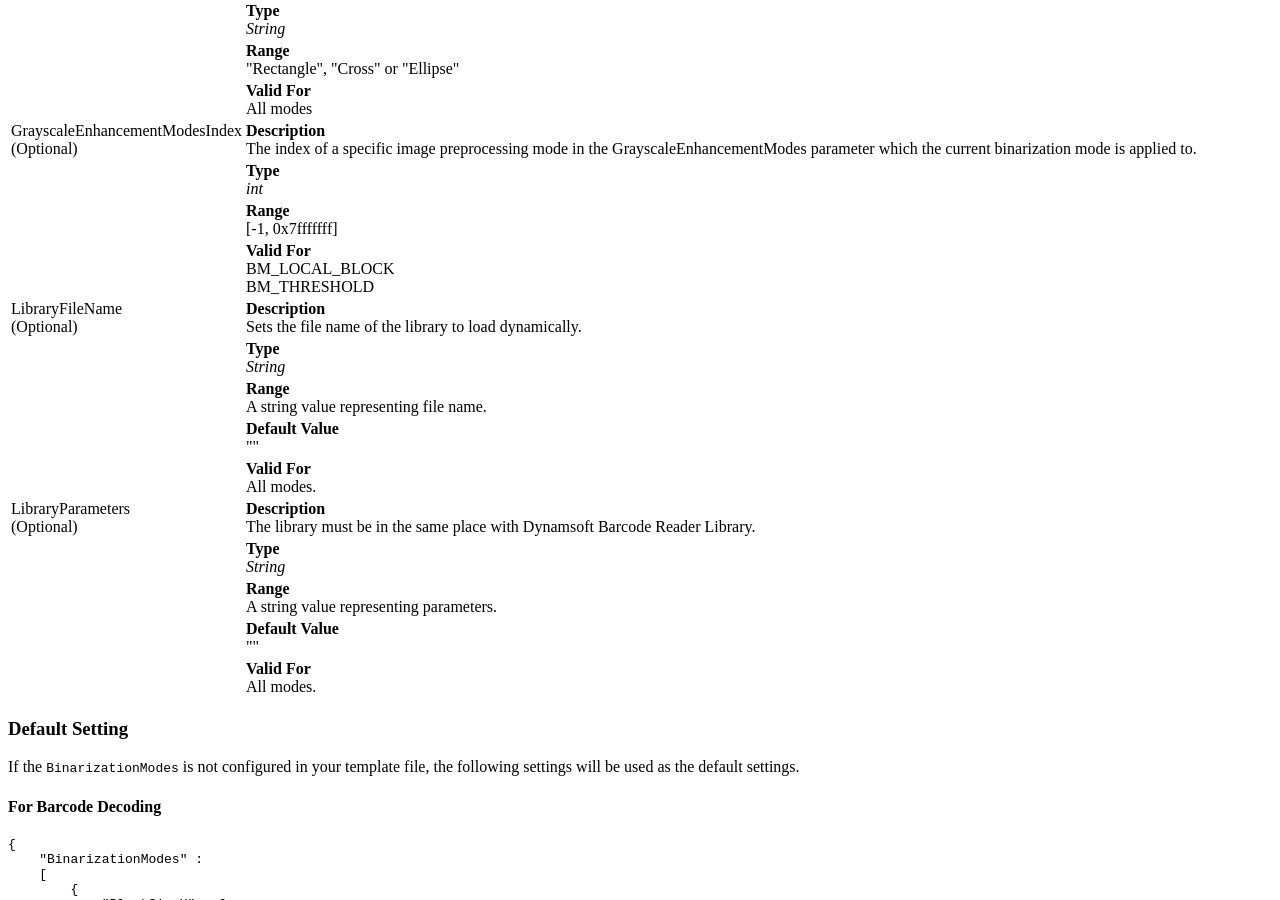
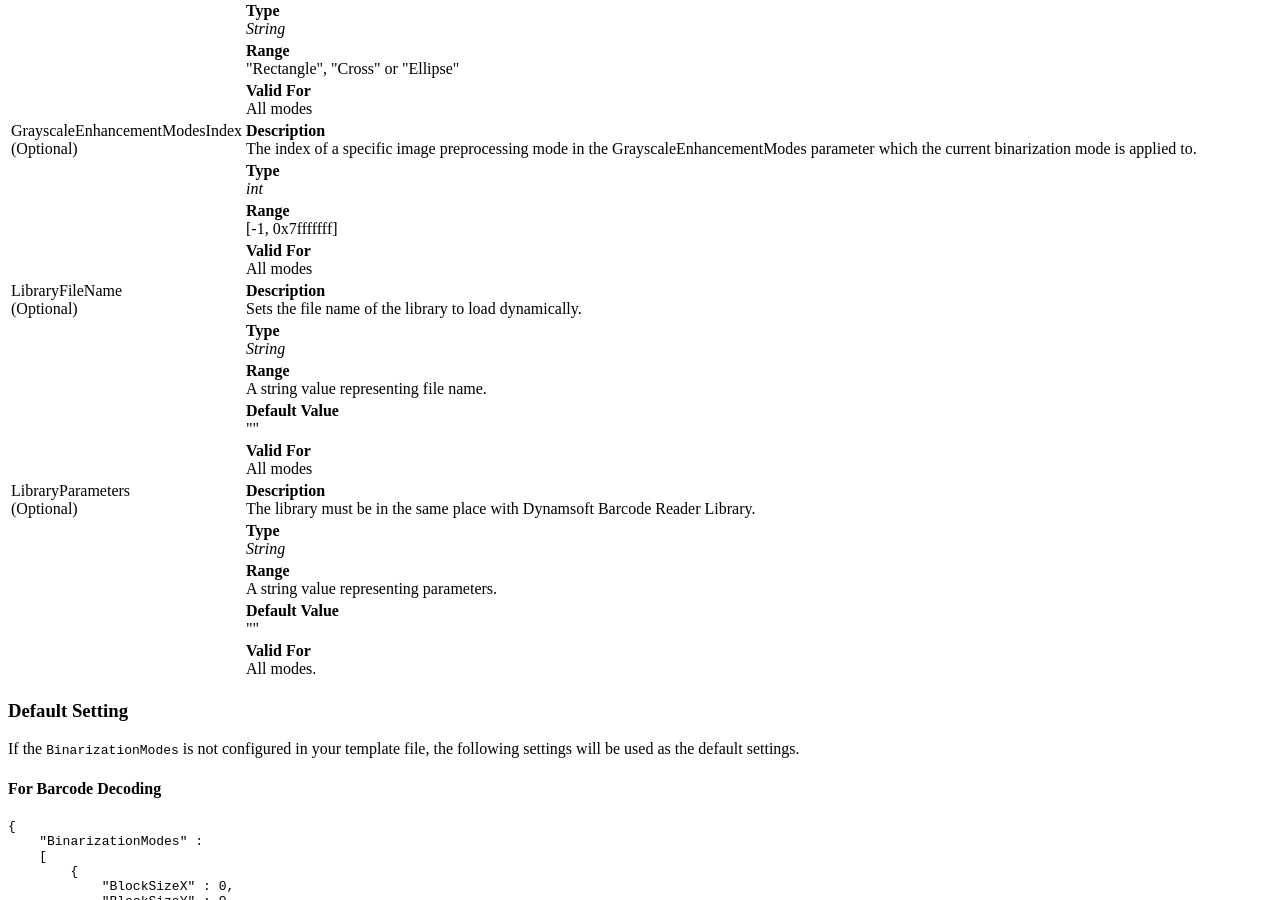
Before and after one commit to dynamsoft-docs/capture-vision-docs, a Jekyll site: the page built from parameters/reference/image-parameter/binarization-modes.md, in a window 1280 px wide and 900 px high, scrolled down 2732 px. Built offline with Jekyll 4.4.1, drawn with Linux system fonts in a browser that asks for light colours.

Commit message:
update binarization-modes & text-detection-mode

```diff
--- a/parameters/reference/image-parameter/binarization-modes.md
+++ b/parameters/reference/image-parameter/binarization-modes.md
@@ -231,7 +231,7 @@ Parameter `BinarizationModes` consist of a group of binarization mode objects. E
         </td>
     </tr>
     <tr>
-        <td><b>Valid For</b><br>BM_LOCAL_BLOCK<br>BM_THRESHOLD
+        <td><b>Valid For</b><br>All modes
         </td>
     </tr>
     <tr>
@@ -252,7 +252,7 @@ Parameter `BinarizationModes` consist of a group of binarization mode objects. E
         </td>
     </tr>
     <tr>
-        <td><b>Valid For</b><br>All modes.
+        <td><b>Valid For</b><br>All modes
         </td>
     </tr>
     <tr>
```
Also changed, not shown: parameters/reference/image-parameter/text-detection-mode.md (+1 -1 lines).
